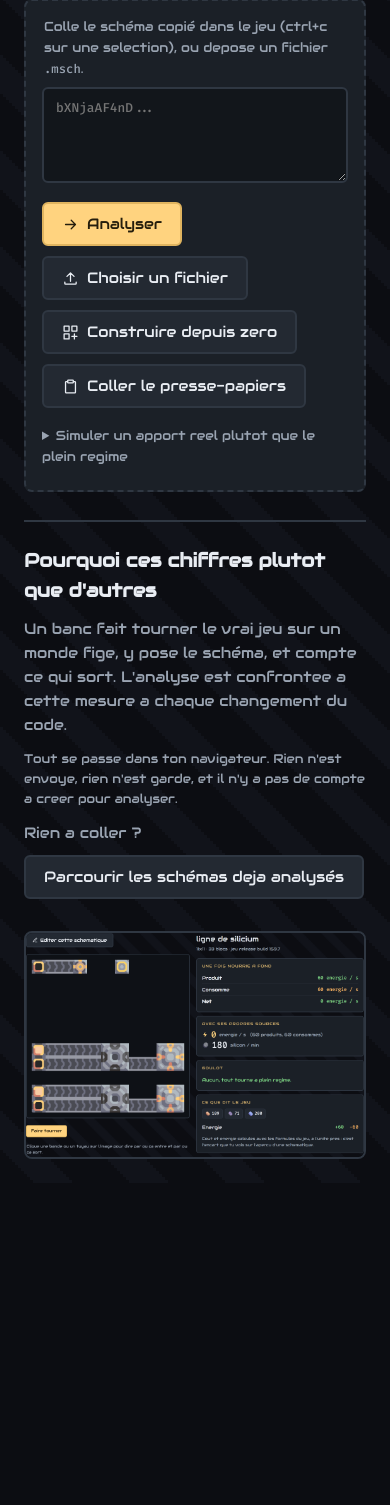
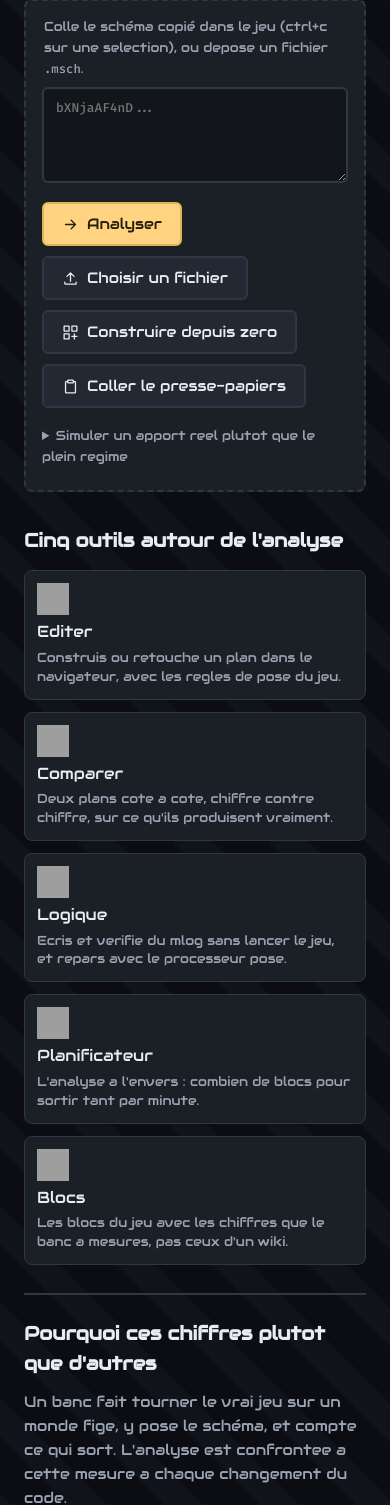
Before and after one commit to yamakajump/mindustry-forge, a Laravel app: page / in a window 390 px wide. Shown: the part 311-1816 px from the top of the page. Before the commit the page ends 1470 px from the top, so only its background shows below. Run offline with Laravel 12, Linux system fonts and the light colour scheme; data that the repository does not hold is empty; grey boxes are pictures that could not be loaded.

Commit message:
feat(accueil): draw the plans, and name the tools (#96)
The home page asked the visitor to paste and offered nothing else. What it
had instead of a showcase was a list of six names, on a site whose subject
is plans made of the game's own sprites.

THE SELECTION WAS THE REAL DEFECT, not the formatting. It ranked on
rate_per_block across the catalogue and returned the same answer six
times: two identical Safe Reactor rows, a schematic named a, and six
figures all reading 6300 energy per second. Nothing was miscalculated. It
answered what is the very best on a page asking what is in here, while 844
graphite schematics could never appear. Each of the six commonest products
now contributes its best.

Distinct products do not make distinct schematics, and the page taught me
that rather than the suite: sand to crucible 3.5 came top for silicon and
for pyratite, so a grid of six drew four plans and two of them twice. A
schematic already shown is skipped and its product takes the next one
down. The test that guards it gives one schematic two products, which is
the case the first three tests did not have.

The plans are drawn in the browser by apercu.js, the module the catalogue
and the schematic page already use, rather than by a second renderer here.
It costs blocks.json and nothing else: loadSprites() is called
unconditionally on this page, so the 1.28 MB sheet was already fetched by
every visitor.

The tool shelf is new. The five tools existed and lived only in a
dropdown, where nobody found them. Each carries a real block sprite cut
from the same sheet the analyser draws with.

App\Support\Vitrine holds the two catalogue queries and the constant
naming the nature they are built on, so a caller cannot ask the second
question without the filter of the first. BrowseController is untouched:
another session is rewriting it and adopts the class from there.

```diff
--- a/site/app/Http/Controllers/HomeController.php
+++ b/site/app/Http/Controllers/HomeController.php
@@ -4,6 +4,8 @@ namespace App\Http\Controllers;
 
 use App\Models\Schematic;
 use App\Models\SchematicItem;
+use App\Support\Thing;
+use App\Support\Vitrine;
 use Illuminate\Support\Facades\File;
 use Illuminate\Support\Facades\Log;
 use Throwable;
@@ -27,6 +29,15 @@ class HomeController extends Controller
     /** How many to put forward. Enough to look like a catalogue, few enough to stay a taste. */
     private const MIS_EN_AVANT = 6;
 
+    /**
+     * How big a code may be before the tile asks for it instead of carrying it.
+     *
+     * The same threshold the browse grid uses, and for the same measurement: 24 tiles cost
+     * 44 kB of markup at a median of 1 kB each. Past it the tile carries its slug and
+     * `apercu.js` fetches the code when the tile comes into view.
+     */
+    private const CODE_PORTABLE = 16384;
+
     private const MARQUEUR = '<!--VITRINE-->';
 
     public function show()
@@ -46,7 +57,7 @@ class HomeController extends Controller
      *
      * A database that will not answer costs the showcase and nothing else. The analyser is
      * the product and it computes in the browser; letting it go down with the database, for
-     * a list of six names, would trade the thing that works for the thing that is nice. The
+     * a handful of names, would trade the thing that works for the thing that is nice. The
      * cost of this catch is that a broken database looks like an empty catalogue here, so
      * it is logged rather than swallowed.
      */
@@ -55,11 +66,11 @@ class HomeController extends Controller
         try {
             $payload = [
                 'total' => Schematic::listed()->count(),
-                'schematiques' => $this->showcase(),
+                'schemas' => $this->showcase(),
             ];
         } catch (Throwable $e) {
             Log::warning('Accueil sans vitrine : '.$e->getMessage());
-            $payload = ['total' => 0, 'schematiques' => []];
+            $payload = ['total' => 0, 'schemas' => []];
         }
 
         $data = json_encode(
@@ -71,56 +82,102 @@ class HomeController extends Controller
     }
 
     /**
-     * What to put forward, chosen on what the site alone can say.
+     * What to put forward: one schematic per product, rather than the top six overall.
      *
-     * Not the most viewed: the column tops out at 7 across the whole catalogue, so it ranks
-     * nothing. Not the newest either, which is the order they happened to be collected in.
+     * The ranking used to be `rate_per_block` across the whole catalogue, and what came back
+     * was two identical "Safe Reactor" entries, a schematic named "a", and six rows all
+     * reading 6300 energy per second. It was not wrong, it answered "what is the very best"
+     * on a page asking "what is in here". The catalogue holds 844 schematics that make
+     * graphite and not one of them could ever appear.
      *
-     * Le plafond, comme la vitrine, et nomme comme tel.
+     * So the products come first, commonest first, and each contributes its best.
      *
-     * La mesure aurait ete le meilleur chiffre et elle n existe presque pas : le catalogue
-     * porte 419 lignes mesurees contre 14 847 plafonds, et sur ces 419 il n y a que de
-     * l energie et des gaz -- pas un objet solide, ni graphite ni silicium. La raison tient
-     * a la donnee : une schematique importee n a aucune entree marquee, donc son analyse ne
-     * sort rien, donc `produces` est vide. Mettre en avant sur la mesure revenait a ne
-     * jamais pouvoir montrer une schematique a graphite sur un catalogue ou 844 en font.
+     * DISTINCT PRODUCTS DO NOT MAKE DISTINCT SCHEMATICS, which is the correction this method
+     * carries. A schematic that makes several things wins for several of them: live, `sand to
+     * crucible 3.5` came top for both silicon and pyratite, and `17PhaseMD` for both water and
+     * phase fabric, so a grid of six showed four plans and drew two of them twice. The design
+     * had promised "no duplicate possible" and the test agreed with it, because the test gave
+     * every product a schematic of its own. The page did not.
      *
-     * Le bac a sable disparait comme effet de bord et non par une liste noire : ces lignes
-     * ne sont indexees pour aucune des deux sortes.
+     * So a schematic already shown is skipped and its product takes the next one down. Six
+     * products and six schematics, not six products and whatever that yields.
+     *
+     * BOTH QUERIES CARRY THE SAME NATURE, and that is the point of taking the constant from
+     * `Vitrine` rather than typing `PLAFOND` again here. The list of products is built on
+     * ceilings because that is what the site can rank; a second query without the same
+     * filter would return rows of the other nature, and there are enough measured rows to
+     * fill a page plausibly rather than to leave it visibly empty.
+     *
+     * Sandbox taps disappear as a side effect rather than by a blacklist: those rows are
+     * indexed for neither kind.
      */
     private function showcase(): array
     {
-        return Schematic::query()
+        $out = [];
+        $deja = [];
+
+        foreach (Vitrine::itemsOnOffer(self::MIS_EN_AVANT) as $item) {
+            $best = Schematic::query()
                 ->listed()
                 ->join('schematic_items', 'schematic_items.schematic_id', '=', 'schematics.id')
+                ->where('schematic_items.item', $item)
                 ->where('schematic_items.sens', SchematicItem::PRODUIT)
-            ->where('schematic_items.kind', SchematicItem::PLAFOND)
+                ->where('schematic_items.kind', Vitrine::NATURE)
                 ->where('schematic_items.rate', '>', 0)
+                ->whereNotIn('schematics.id', $deja)
                 ->select('schematics.*', 'schematic_items.item', 'schematic_items.rate')
                 ->orderByDesc('schematic_items.rate_per_block')
                 ->orderByDesc('schematics.id')
-            ->limit(self::MIS_EN_AVANT)
-            ->get()
-            ->map(fn (Schematic $s) => [
+                ->first();
+
+            if ($best !== null) {
+                $deja[] = $best->id;
+                $out[] = $this->tile($best);
+            }
+        }
+
+        return $out;
+    }
+
+    /**
+     * One tile, with everything it needs to be drawn and read.
+     *
+     * The plan is drawn in the browser by `apercu.js`, from the schematic's own code, with
+     * the game's sprites. Nothing imported has a stored preview, so a picture the server
+     * could serve does not exist for fifteen thousand of these; the renderer the analyser
+     * already uses is what draws them, and the sprite sheet is downloaded by this page
+     * either way.
+     */
+    private function tile(Schematic $s): array
+    {
+        $item = (string) $s->item;
+
+        return [
             'slug' => $s->slug,
-                'nom' => $s->name,
+            'nom' => $s->displayName(),
             'blocs' => $s->blocks,
             'largeur' => $s->width,
             'hauteur' => $s->height,
-                /* Le nom du jeu plutot que l'identifiant, et l'unite que la valeur porte
-                   plutot qu'une conversion. `rate` ne mesure pas la meme chose selon la
-                   ligne : par minute pour un objet, par seconde pour l'energie. Multiplier
-                   tout par soixante donnait une eau soixante fois trop rapide et une
-                   energie qui contredisait le reste du site. */
-                'produit' => SchematicItem::nomAffiche($s->item),
+            /* The game's name rather than the identifier, and the unit the value carries
+               rather than a conversion. `rate` does not measure the same thing from one row
+               to the next: per minute for an item, per second for power. Multiplying
+               everything by sixty once gave water sixty times too fast. */
+            'produit' => SchematicItem::nomAffiche($item),
             'debit' => round((float) $s->rate, 1),
-                /* Nomme, chaque fois. Un plafond annonce sans le dire est un chiffre qui
-                   ment, et c'est la mention que porte deja la tuile de la vitrine. */
+            /* Named, every time. A ceiling announced without saying so is a figure that
+               lies, and this is the mention the browse tile already carries. */
             'au-mieux' => __('schema.page.au-mieux'),
-                'unite' => __(SchematicItem::parSeconde($s->item)
+            'unite' => __(SchematicItem::parSeconde($item)
                 ? 'schema.unite.par-seconde'
                 : 'schema.unite.par-minute'),
-            ])
-            ->all();
+            /* Power is neither an item nor a liquid: it has no sprite, and inventing one
+               would be drawing something the game does not draw. The tile says so with a
+               null rather than with a broken image. */
+            'icone' => $item === SchematicItem::POWER
+                ? null
+                : '/icone/'.Thing::family($item).'/'.$item.'.png?t=32',
+            /* Carried when it is small enough to travel, asked for when it is not. */
+            'code' => strlen((string) $s->code) <= self::CODE_PORTABLE ? $s->code : null,
+        ];
     }
 }
--- a/site/public/forge/forge.css
+++ b/site/public/forge/forge.css
@@ -223,34 +223,6 @@ main { max-width: 1120px; margin: 0 auto; padding: 24px; }
 
 .accueil-mots h2 { margin: 0 0 10px; font-size: 19px; }
 .accueil-mots p { margin: 0 0 12px; color: var(--dim); }
-
-/* Ce que le catalogue a deja mange. Choisi sur une production mesuree, ce qui ecarte le
-   bac a sable sans regle a maintenir : une schematique nommee `Fps Droper` ne produit
-   rien, donc elle ne peut pas remonter. */
-.deja { margin-top: 22px; }
-.deja h3 { margin: 0 0 6px; font-size: 16px; }
-.deja .hint-line { margin: 0 0 10px; }
-
-.deja-liste { list-style: none; margin: 0; padding: 0; display: grid; gap: 4px; }
-.deja-liste a {
-  display: flex; align-items: baseline; justify-content: space-between; gap: 12px;
-  min-height: 44px; padding: 6px 10px; border-radius: 6px; color: var(--ink);
-}
-.deja-liste a:hover { background: var(--raised); text-decoration: none; }
-.deja-nom { min-width: 0; overflow: hidden; text-overflow: ellipsis; white-space: nowrap; }
-.deja-chiffres { color: var(--dim); font-size: 13px; white-space: nowrap; }
-
-/* Sous 520 px la ligne ne tient plus : le nom tronque, mais les chiffres ne peuvent pas
-   se couper sans perdre leur sens, alors ils poussaient la rangee a 455 px dans une
-   fenetre de 390. Mesure avant correction, et c'est un debordement lateral, donc une
-   page qui glisse sous le pouce et pas un defaut d'alignement. Ils passent dessous. */
-@media (max-width: 520px) {
-  .deja-liste a {
-    flex-direction: column; align-items: flex-start; gap: 2px;
-    padding-top: 8px; padding-bottom: 8px;
-  }
-  .deja-nom { max-width: 100%; }
-}
 
 .porte { display: flex; align-items: center; flex-wrap: wrap; gap: 10px; margin-top: 18px; }
 .porte .dim { color: var(--dim); }
@@ -910,3 +882,83 @@ select {
 .vitrine-pastille.on {
   border-color: var(--accent); background: var(--raised); color: var(--accent);
 }
+
+/* La vitrine de l'accueil, et l'etagere des outils.
+
+   En fin de fichier et sans toucher une regle existante : plusieurs sessions ecrivent dans
+   ce fichier en meme temps, et deux ajouts en queue fusionnent la ou deux modifications au
+   milieu se disputent. */
+
+.vitrine-accueil { margin-top: 34px; }
+.vitrine-accueil h2 { margin: 0 0 6px; font-size: 19px; }
+.vitrine-accueil .hint-line { margin: 0 0 14px; }
+
+/* Trois par rangee, puis deux, puis une. `auto-fill` plutot qu'un nombre fixe : les six
+   tuiles n'ont pas a savoir combien de place elles ont, et une largeur minimale de 220 px
+   est ce en dessous de quoi un plan de 30 tuiles de large n'est plus lisible. */
+.plans {
+  list-style: none; margin: 0; padding: 0;
+  display: grid; gap: 14px;
+  /* Trois par rangee sur un ecran large, ce qui range six tuiles en deux rangees pleines.
+     `auto-fill` a 220 px en donnait quatre, donc une derniere rangee de deux qui se lisait
+     comme un reste. La largeur minimale est ce qui decide du nombre de colonnes ici, pas un
+     nombre fixe : sous 640 px il en reste deux, puis une. */
+  grid-template-columns: repeat(auto-fill, minmax(300px, 1fr));
+}
+.plan-tuile {
+  background: var(--panel); border: 1px solid var(--edge); border-radius: var(--radius);
+  padding: 10px; display: flex; flex-direction: column; gap: 6px;
+}
+.plan-tuile a { color: var(--ink); display: block; }
+.plan-tuile a:hover { text-decoration: none; }
+.plan-tuile a:hover .plan-nom { color: var(--accent); }
+
+/* Le plateau sur lequel `apercu.js` dessine. La hauteur est fixe et la largeur suit la
+   colonne : sans hauteur, le cadre vaut zero pixel au moment ou le module mesure la place
+   dont il dispose, et le plan sort a un pixel de haut. Mesure sur la liste des schemas,
+   ou le meme piege existe. */
+.plan-cadre {
+  background: var(--stage); border-radius: 6px;
+  height: 150px; display: flex; align-items: center; justify-content: center;
+  color: var(--dim); font-size: 12px; overflow: hidden;
+}
+.plan-cadre canvas { display: block; }
+.plan-nom {
+  display: block; margin-top: 8px; font-size: 15px; font-weight: normal;
+  overflow: hidden; text-overflow: ellipsis; white-space: nowrap;
+}
+.plan-chiffres {
+  margin: 0; color: var(--dim); font-size: 13px; line-height: 1.5;
+  display: flex; align-items: center; flex-wrap: wrap; gap: 4px;
+}
+/* L'image du produit s'aligne sur le texte plutot que sur la ligne de base, sans quoi un
+   sprite de 18 px pousse l'interligne de la rangee entiere. */
+.plan-chiffres .icone { vertical-align: middle; flex: none; }
+
+.outils { margin-top: 34px; }
+.outils h2 { margin: 0 0 14px; font-size: 19px; }
+.outils-liste {
+  list-style: none; margin: 0; padding: 0;
+  display: grid; gap: 12px;
+  grid-template-columns: repeat(auto-fit, minmax(185px, 1fr));
+}
+.outils-liste a {
+  display: grid; grid-template-columns: 32px minmax(0, 1fr); gap: 4px 12px;
+  align-items: center;
+  height: 100%; padding: 12px; border-radius: var(--radius);
+  background: var(--panel); border: 1px solid var(--edge); color: var(--ink);
+}
+.outils-liste a:hover {
+  background: var(--raised-hover); border-color: var(--accent); text-decoration: none;
+}
+.outils-liste img { grid-row: span 2; image-rendering: pixelated; }
+.outils-liste strong { font-weight: normal; font-size: 16px; }
+.outils-liste span { color: var(--dim); font-size: 13px; line-height: 1.45; }
+
+/* Sous 520 px le sprite passe au-dessus du texte plutot que de lui voler 44 px de largeur
+   sur les 390 que le telephone donne. */
+@media (max-width: 520px) {
+  .outils-liste a { grid-template-columns: minmax(0, 1fr); }
+  .outils-liste img { grid-row: auto; }
+  .plan-cadre { height: 170px; }
+}
--- a/site/public/index.html
+++ b/site/public/index.html
@@ -131,11 +131,98 @@ Forge calcule deja ce qu'il faut pour tourner a fond. Si tu veux savoir ce que c
   <!-- Le trou dans le fichier. `HomeController` y pose une balise `application/json` avec
        le compte reel et quelques schémas ; servi en statique, le marqueur reste un
        commentaire inerte et la page se passe simplement de vitrine. -->
+  <!-- Le trou dans le fichier. `HomeController` y pose une balise `application/json` avec
+       le compte reel et six schemas ; servi en statique, le marqueur reste un commentaire
+       inerte et la page se passe simplement de vitrine. -->
   <!--VITRINE-->
 
+  <!-- La vitrine, pour qui arrive sans rien a coller.
+
+       Un plan dessine et pas une ligne de texte : ce site parle de plans faits des sprites
+       du jeu, et son accueil n'en montrait aucun. Le dessin ne coute presque rien ici,
+       parce que `loadSprites()` est deja appele au chargement de cette page.
+
+       Vide et masquee tant que le serveur n'a pas pose son ilot, comme le bloc qu'elle
+       remplace : c'est la moitie de la page qui depend d'une base. -->
+  <section class="vitrine-accueil" id="vitrine-accueil" hidden>
+    <h2 data-i18n="vitrine.accueil.rien-a-coller">Rien a coller ? Prends-en un</h2>
+    <p class="hint-line" id="deja-compte"></p>
+    <ul class="plans" id="plans"></ul>
+    <p class="porte">
+      <!-- Pas `primary` : « Analyser » est le geste principal et doit rester le seul
+           bouton ambre de la page. Une porte secondaire n'a pas a crier aussi fort que la
+           porte principale, surtout sur telephone ou elle est plus large. -->
+      <a class="button" href="/schemas"
+         data-i18n="vitrine.accueil.parcourir">Parcourir les schémas deja analysés</a>
+    </p>
+  </section>
+
+  <!-- L'etagere.
+
+       Les cinq existaient deja et ne vivaient que dans un menu deroulant, ou personne ne
+       les trouvait. Chaque carte porte un vrai sprite du jeu, decoupe dans la meme feuille
+       que l'analyseur dessine, et une ligne qui dit a quelle question l'outil repond.
+
+       Les sprites viennent de `/icone/bloc/`, donc d'un serveur. Servie en statique la page
+       montre des images cassees, ce qui est le seul endroit du fichier ou elle ne degrade
+       pas proprement : le `onerror` retire l'image plutot que de laisser une icone brisee
+       au-dessus d'un nom qui, lui, se lit tres bien. -->
+  <section class="outils" id="outils">
+    <h2 data-i18n="vitrine.accueil.outils-titre">Cinq outils autour de l'analyse</h2>
+    <ul class="outils-liste">
+      <li><a href="/editer">
+        <img src="/icone/bloc/router.png?t=64" width="32" height="32" alt=""
+             loading="lazy" decoding="async" onerror="this.remove()">
+        <strong data-i18n="nav.barre.editer">Editer</strong>
+        <span data-i18n="vitrine.accueil.outil-editer">Construis ou retouche un plan dans le
+          navigateur, avec les regles de pose du jeu.</span>
+      </a></li>
+      <li><a href="/comparer">
+        <img src="/icone/bloc/container.png?t=64" width="32" height="32" alt=""
+             loading="lazy" decoding="async" onerror="this.remove()">
+        <strong data-i18n="nav.menu.comparer">Comparer</strong>
+        <span data-i18n="vitrine.accueil.outil-comparer">Deux plans cote a cote, chiffre
+          contre chiffre, sur ce qu'ils produisent vraiment.</span>
+      </a></li>
+      <li><a href="/outils/logique">
+        <img src="/icone/bloc/micro-processor.png?t=64" width="32" height="32" alt=""
+             loading="lazy" decoding="async" onerror="this.remove()">
+        <strong data-i18n="nav.menu.logique">Logique</strong>
+        <span data-i18n="vitrine.accueil.outil-logique">Ecris et verifie du mlog sans lancer
+          le jeu, et repars avec le processeur pose.</span>
+      </a></li>
+      <li><a href="/outils/planificateur">
+        <img src="/icone/bloc/silicon-smelter.png?t=64" width="32" height="32" alt=""
+             loading="lazy" decoding="async" onerror="this.remove()">
+        <strong data-i18n="nav.menu.planificateur">Planificateur</strong>
+        <span data-i18n="vitrine.accueil.outil-planificateur">L'analyse a l'envers : combien
+          de blocs pour sortir tant par minute.</span>
+      </a></li>
+      <li><a href="/blocs">
+        <img src="/icone/bloc/core-shard.png?t=64" width="32" height="32" alt=""
+             loading="lazy" decoding="async" onerror="this.remove()">
+        <strong data-i18n="nav.barre.blocs">Blocs</strong>
+        <span data-i18n="vitrine.accueil.outil-blocs">Les blocs du jeu avec les chiffres que
+          le banc a mesures, pas ceux d'un wiki.</span>
+      </a></li>
+    </ul>
+  </section>
+
+  <!-- La preuve, en dernier. Elle repond a « pourquoi je te croirais », ce qui n'est pas la
+       premiere chose a dire a quelqu'un qui vient d'arriver. -->
   <section class="accueil" id="accueil">
     <!-- Une capture reelle du site en train d'analyser, pas une illustration : les chiffres
-         dessus sont ceux que l'analyse calcule. Produite par tools/build_brand.py. -->
+         dessus sont ceux que l'analyse calcule.
+
+         Elle n'est produite par rien. Ce commentaire disait « Produite par
+         tools/build_brand.py » ; ce script ecrit les logos, les icones et trois JPEG, et
+         jamais ce fichier. `docs/direction-artistique.md` le dit correctement, en la
+         nommant comme une exception au rebuild ; c'est ici que l'intention s'etait
+         transformee en mesure.
+
+         Consequence a savoir avant de s'y fier : l'image montre encore « Editer cette
+         schematique », l'ancien mot, parce que personne ne peut la regenerer depuis le
+         depot. Elle a besoin d'une capture refaite a la main. -->
     <figure class="apercu">
       <img src="./brand/apercu-produit.png" width="1072" height="710" loading="lazy"
            data-i18n-alt="vitrine.accueil.apercu-alt"
@@ -150,23 +237,6 @@ Forge calcule deja ce qu'il faut pour tourner a fond. Si tu veux savoir ce que c
       <p class="hint-line" data-i18n="vitrine.accueil.sans-compte">Tout se passe dans ton
         navigateur. Rien n'est envoye, rien n'est garde, et il n'y a pas de compte a creer
         pour analyser.</p>
-
-      <!-- Rempli par `peuplerVitrine` si le serveur a pose son ilot. Vide sinon, et la
-           page se lit quand meme : c'est la moitie qui depend d'une base. -->
-      <div class="deja" id="deja" hidden>
-        <h3 data-i18n="vitrine.accueil.deja-analysees">Deja analysés</h3>
-        <p class="hint-line" id="deja-compte"></p>
-        <ul class="deja-liste" id="deja-liste"></ul>
-      </div>
-
-      <p class="porte">
-        <span class="dim" data-i18n="vitrine.accueil.rien-a-coller">Rien a coller ?</span>
-        <!-- Pas `primary` : « Analyser » est le geste principal et doit rester le seul
-             bouton ambre de la page. Une porte secondaire n'a pas a crier aussi fort que
-             la porte principale, surtout sur telephone ou elle est plus large. -->
-        <a class="button" href="/schemas"
-           data-i18n="vitrine.accueil.parcourir">Parcourir les schémas deja analysés</a>
-      </p>
     </div>
   </section>
 </main>
@@ -184,6 +254,7 @@ import { Live } from "./forge/live.js";
 import { gridsOf } from "./forge/engine/power.js";
 import { mountEditor } from "./forge/editor/mount.js";
 import { ready as dictionary, t } from "./forge/i18n.js";
+import { watch } from "./forge/apercu.js";
 
 const $ = (id) => document.getElementById(id);
 const text = $("text"), out = $("out"), drop = $("drop");
@@ -778,21 +849,40 @@ async function peuplerVitrine() {
 
   let data;
   try { data = JSON.parse(ilot.textContent); } catch { return; }
-  if (!data?.schematiques?.length) return;
+  if (!data?.schemas?.length) return;
 
   await dictionary;
-  const bloc = $("deja");
   $("deja-compte").textContent = t("vitrine.accueil.compte", { total: data.total });
-  $("deja-liste").innerHTML = data.schematiques.map((s) => `
-    <li><a href="/s/${encodeURIComponent(s.slug)}">
-      <span class="deja-nom">${escape(s.nom)}</span>
-      <span class="deja-chiffres">
+
+  /* Le panneau porte son code quand il tient, son slug sinon, et `apercu.js` fait le reste :
+     il dessine le premier tout de suite et demande le second quand la tuile approche de
+     l'ecran. Le meme module que la liste des schemas et que la page d'un schema, plutot
+     qu'un second dessinateur ici. */
+  $("plans").innerHTML = data.schemas.map((s) => `
+    <li class="plan-tuile">
+      <a href="/s/${encodeURIComponent(s.slug)}">
+        <div class="plan-cadre" ${s.code
+          ? `data-code="${escape(s.code)}"`
+          : `data-slug="${escape(s.slug)}"`}>${escape(t("vitrine.accueil.dessin"))}</div>
+        <strong class="plan-nom">${escape(s.nom)}</strong>
+      </a>
+      <p class="plan-chiffres">
+        ${s.icone ? `<img class="icone" src="${escape(s.icone)}" width="18" height="18"
+             alt="" loading="lazy" decoding="async" onerror="this.remove()">` : ""}
         <span class="num">${escape(String(s.debit))}</span> ${escape(s.produit)}
         ${escape(s.unite)}
         <span class="dim">${escape(s["au-mieux"])}</span>
+        &middot; <span class="num">${escape(String(s.largeur))}</span>&times;<span
+          class="num">${escape(String(s.hauteur))}</span>
         &middot; <span class="num">${escape(String(s.blocs))}</span>
         ${escape(t("vitrine.accueil.blocs"))}
-      </span></a></li>`).join("");
+      </p>
+    </li>`).join("");
+
+  /* Appele apres l'insertion, parce que le module a fait sa passe au chargement quand la
+     liste etait vide. Il marque ce qu'il dessine, donc deux appels qui se recouvrent ne
+     redessinent rien. */
+  watch($("plans"));
 
   /* La porte porte le compte, au lieu d'un second lien vers le meme endroit a cent pixels
      du premier. Un chiffre reel dit mieux que « parcourir » ce qu'il y a derriere. */
@@ -802,7 +892,7 @@ async function peuplerVitrine() {
     porte.removeAttribute("data-i18n");
   }
 
-  bloc.hidden = false;
+  $("vitrine-accueil").hidden = false;
 }
 
 /**
@@ -813,7 +903,7 @@ async function peuplerVitrine() {
  * pousse le resultat vers le bas au moment ou c'est lui qu'on est venu lire.
  */
 function montrerAccueil(oui) {
-  for (const id of ["accueil", "accroche"]) {
+  for (const id of ["accueil", "accroche", "vitrine-accueil", "outils"]) {
     const bloc = $(id);
     if (bloc) bloc.hidden = !oui;
   }
--- a/site/resources/views/browse.blade.php
+++ b/site/resources/views/browse.blade.php
@@ -69,7 +69,7 @@
       @endforeach
     </select>
 
-    <label class="lead" for="tri" style="margin:0">Tries par</label>
+    <label class="lead" for="tri" style="margin:0">Triés par</label>
     <select name="tri" id="tri">
       @foreach($orders as $key => $label)
         <option value="{{ $key }}" @selected($order === $key)>{{ $label }}</option>
```
Also changed, not shown: site/app/Support/Vitrine.php (added, +80 -0 lines), site/public/forge/lang/fr.json (+8 -2 lines), site/tests/Feature/HomeTest.php (+123 -7 lines). Lines whose indentation alone changed are shown as unchanged.
